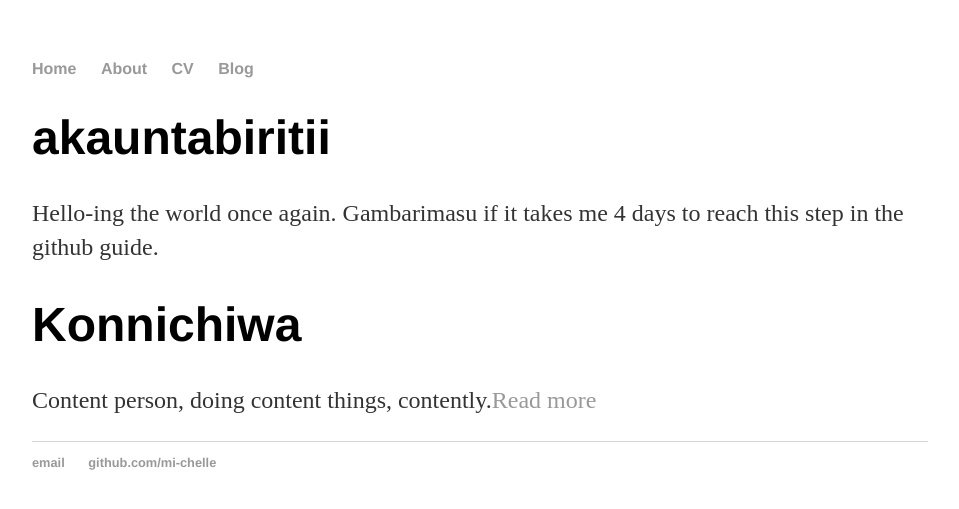
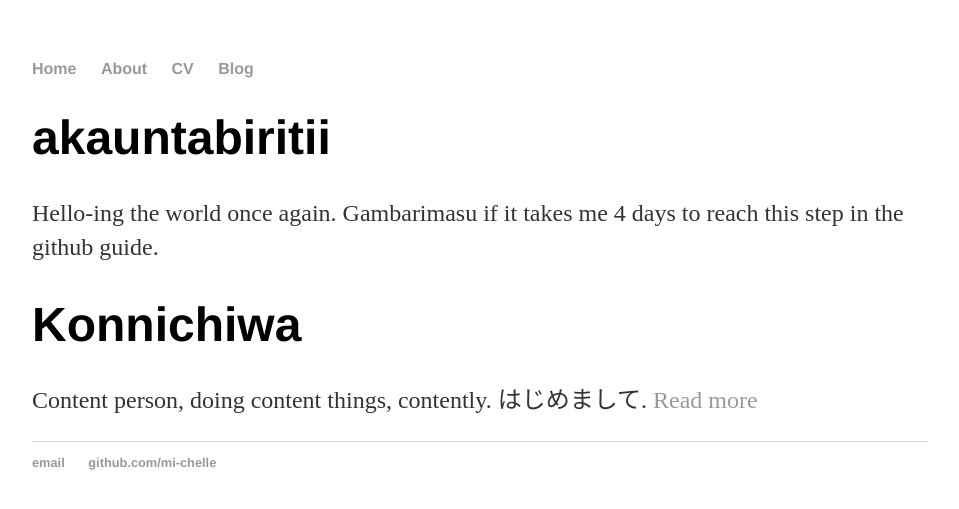
Before and after one commit to mi-chelle/akauntabiritii, a Jekyll site: the page built from README.md, in a window 1280 px wide. Shown: the top 509 px of the page, without its empty margins (160-1119 px from the left). Built offline with Jekyll 4.4.1, drawn with Linux system fonts in a browser that asks for light colours; our own code applies the rules of GitHub Pages for plain Markdown files.

Commit message:
Update default.html

```diff
--- a/_layouts/default.html
+++ b/_layouts/default.html
@@ -21,7 +21,7 @@
 		</div>
     		<div class="blurb">
         		<h1>Konnichiwa</h1>
-				<p>Content person, doing content things, contently.<a href="/about">Read more</a></p>
+				<p>Content person, doing content things, contently. はじめまして. <a href="/about">Read more</a></p>
     		</div>
 
 		<footer>
```
